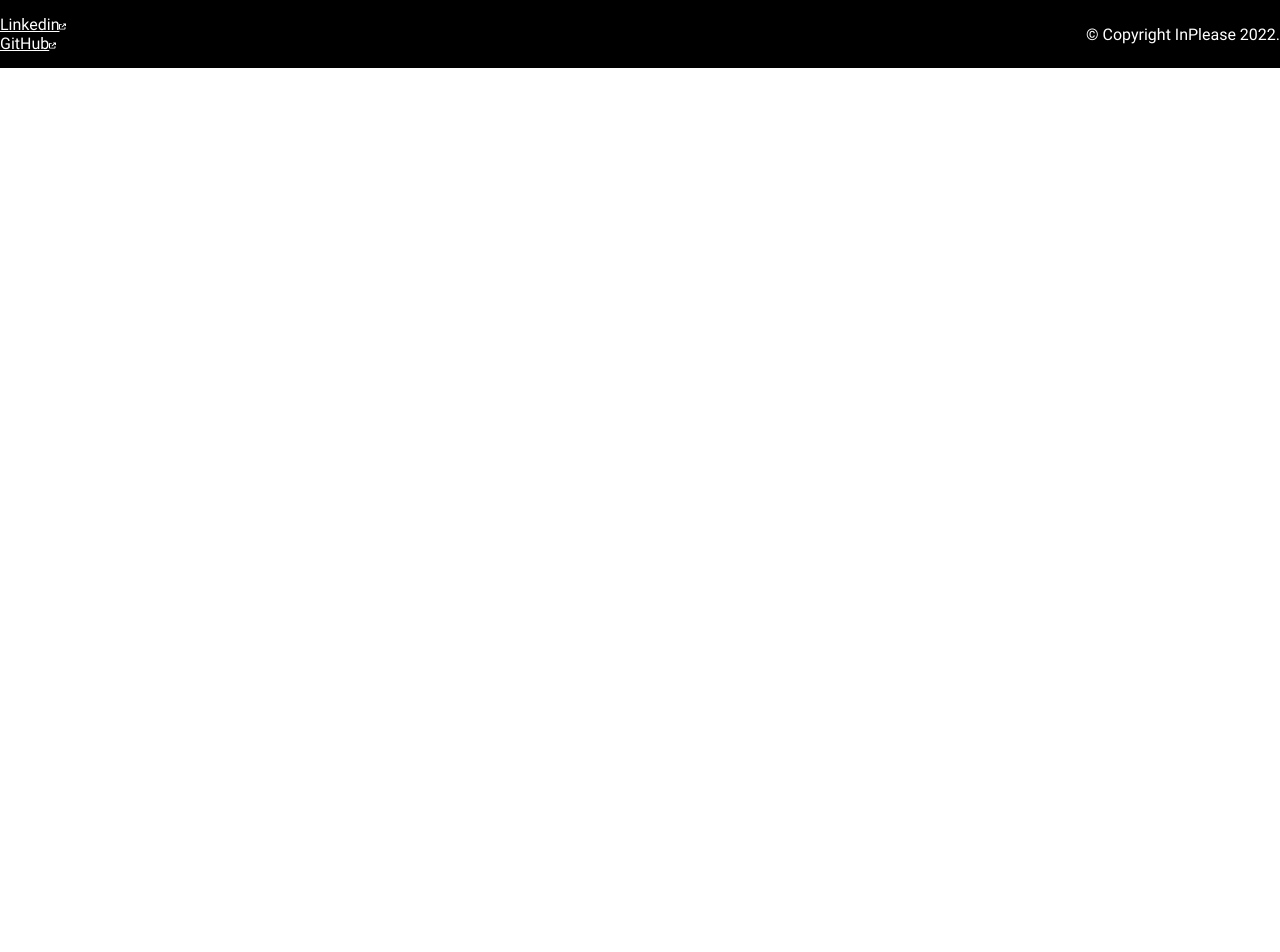
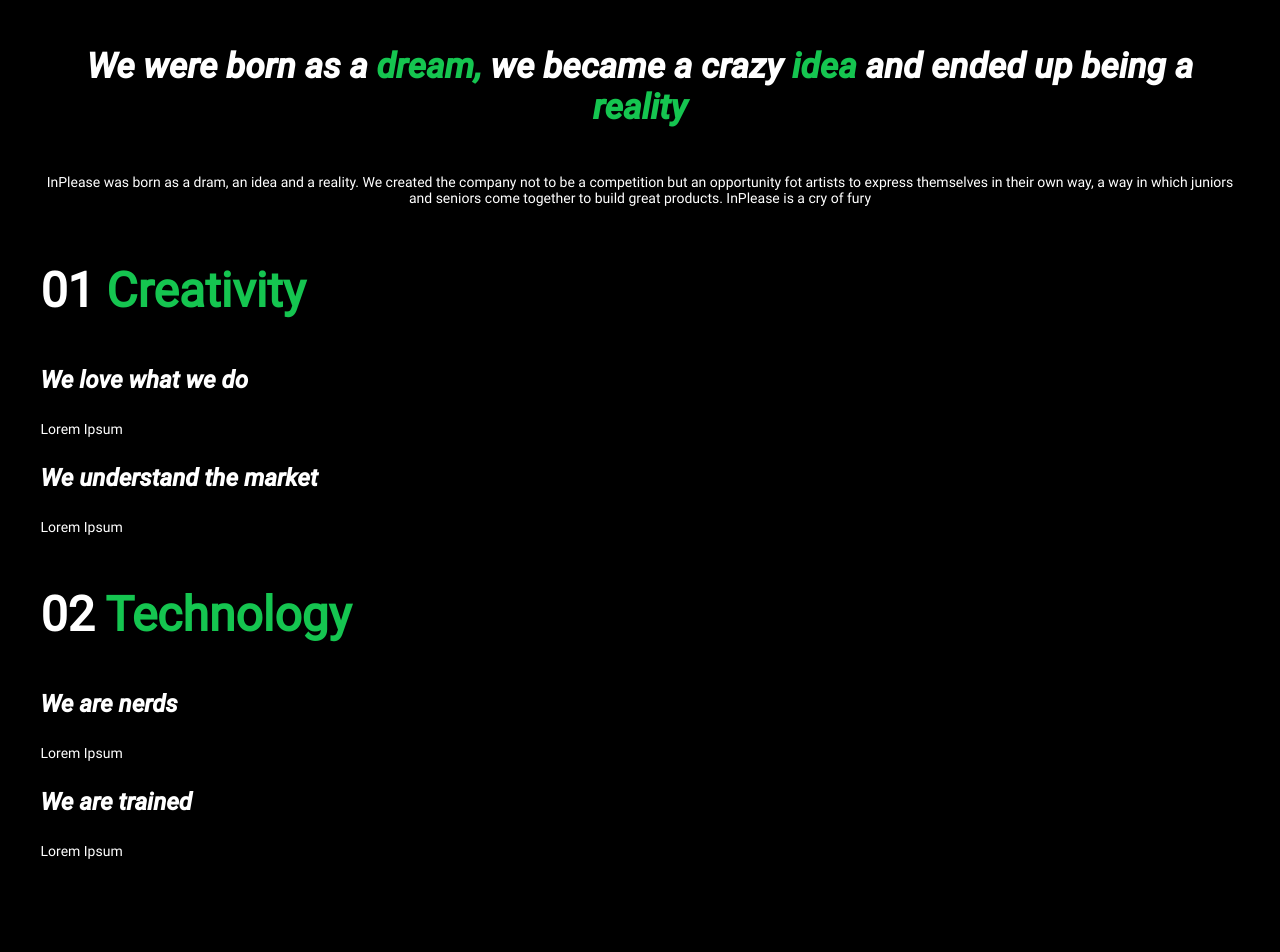
Before and after one commit to InPlease/inplease-web, a React (Create React App) app: page / in a window 1280 px wide. Shown: the top 952 px of the page. Before the commit the page ends 800 px from the top, so only its background shows below. Built offline with nearby package versions, Linux system fonts and the light colour scheme.

Commit message:
about-commit

```diff
--- a/src/App.js
+++ b/src/App.js
@@ -1,10 +1,10 @@
 //Components
-import Footer from './components/Footer'
+import AboutUs from './components/aboutUs'
 
 function App() {
   return (
     <div className="App">
-      <Footer />
+      <AboutUs />
     </div>
   )
 }
--- a/src/assets/style/_globalMixins.scss
+++ b/src/assets/style/_globalMixins.scss
@@ -5,3 +5,8 @@
   align-items: center;
   background-color: $black-color;
 }
+@mixin aboutDefaulGroup {
+  display: flex;
+  flex-direction: column;
+  background-color: $black-color;
+}
--- /dev/null
+++ b/src/assets/style/components/aboutUs.scss
@@ -0,0 +1,143 @@
+@mixin textGroup {
+    color: $white-color;
+  }
+
+.about{
+    @include aboutDefaulGroup;
+
+    &-components{
+       margin-left: 40.5px;
+       margin-right: 40.5px;
+        @include textGroup()
+    }
+
+    &-title{
+        font-size: 35px;
+        text-align: center;
+        font-family: Robot-Medium;
+        margin-top: 46px;
+        margin-bottom: 46px;
+
+     &-textColor {
+        color: $green-color;
+        size: 72px;
+        word-spacing: 0.3;
+
+      }
+    }
+
+    &-paragraf{
+        margin-bottom: 56px;
+        font-size: 14px;
+        text-align: center;
+
+
+    }
+
+    &-sections{
+        margin-bottom: 145px;
+        &-creativity{
+            &-title{
+            margin-bottom: 47px;
+            font-size: 48px;
+
+        }
+        &-firstTitle{
+            font-size: 24px;
+            font-family: Robot-Medium;
+            margin-bottom: 27px;
+        }
+
+        &-secondTitle{
+            font-size: 24px;
+            font-family: Robot-Medium;
+            margin-bottom: 27px;
+        }
+        &-firstContent{
+            font-size: 14px;
+            margin-bottom: 27px;
+        }
+
+        &-secondContent{
+            font-size: 14px;
+            margin-bottom: 51px;
+        }
+    }
+
+    &-tecnology{
+        &-title{
+        margin-bottom: 47px;
+        font-size: 48px;
+
+    }
+    &-firstTitle{
+        font-size: 24px;
+        font-family: Robot-Medium;
+        margin-bottom: 27px;
+    }
+
+    &-secondTitle{
+        font-size: 24px;
+        font-family: Robot-Medium;
+        margin-bottom: 27px;
+    }
+    &-firstContent{
+        font-size: 14px;
+        margin-bottom: 27px;
+    }
+
+    &-secondContent{
+        font-size: 14px;
+    }
+}
+
+
+}
+    &-ourFamily{
+        display: flex;
+        flex-direction: column;
+
+       &-title{
+        text-align: center;
+        font-size: 48px;
+        font-family: Roboto-Thin-Italic;
+       }
+
+        &-img{
+            width: 100%;
+            margin-top: 54px;
+            margin-bottom: 54px;
+            align-items: center;
+        }
+       &-personIfo{
+        font-size: 24px;
+       }
+
+    }
+    &-lema{
+        margin-top: 58px;
+        margin-bottom: 58px;
+        font-size: 18px;
+        margin-right: 25px;
+        margin-left: 25px;
+        text-align: center;
+    }
+
+    &-button{
+        display: flex;
+        justify-content: center;
+        margin-top: 52px;
+        margin-bottom: 52px;
+        &-Contact {
+            color: $white-color;
+            background-color: $black-color;
+            border-color: $green-color;
+            border-radius: 20px;
+            width: 250px;
+            height: 42px;
+            font-size: 13px;
+
+          }
+      }
+
+}
--- a/src/assets/style/index.scss
+++ b/src/assets/style/index.scss
@@ -5,6 +5,7 @@
 
 // Components
 @import './components/footer.scss';
+@import './components/aboutUs.scss';
 
 * {
   margin: 0px;
--- /dev/null
+++ b/src/components/aboutUs.js
@@ -0,0 +1,86 @@
+//assents
+import founder__image from '../assets/img/founder__image.svg'
+function AboutUs() {
+  return (
+    <div className="about">
+      <div className="about-components">
+        <h2 className="about-title">
+          We were born as a
+          <span className="about-title-textColor"> dream,</span> we became a
+          crazy
+          <span className="about-title-textColor"> idea</span> and ended up
+          being a<span className="about-title-textColor"> reality</span>
+        </h2>
+        <p className="about-paragraf">
+          InPlease was born as a dram, an idea and a reality. We created the
+          company not to be a competition but an opportunity fot artists to
+          express themselves in their own way, a way in which juniors and
+          seniors come together to build great products. InPlease is a cry of
+          fury
+        </p>
+        <div className="about-sections">
+          <div className="about-sections-creativity">
+            <h1 className="about-sections-creativity-title">
+              01 <span className="about-title-textColor">Creativity</span>
+            </h1>
+            <h3 className="about-sections-creativity-firstTitle">
+              We love what we do
+            </h3>
+            <p className="about-sections-creativity-firstContent">
+              Lorem Ipsum
+            </p>
+
+            <h3 className="about-sections-creativity-secondTitle">
+              We understand the market
+            </h3>
+
+            <p className="about-sections-creativity-secondContent">
+              Lorem Ipsum
+            </p>
+          </div>
+
+          <div className="about-sections-tecnology">
+            <h1 className="about-sections-tecnology-title">
+              02 <span className="about-title-textColor">Technology</span>
+            </h1>
+          </div>
+
+          <h3 className="about-sections-tecnology-firstTitle">We are nerds</h3>
+
+          <p className="about-sections-tecnology-firstContent">Lorem Ipsum</p>
+
+          <h3 className="about-sections-tecnology-secondTitle">
+            We are trained
+          </h3>
+
+          <p className="about-sections-tecnology-secondContent">Lorem Ipsum</p>
+        </div>
+        <div className="about-ourFamily">
+          <h1 className="about-ourFamily-title">Our family</h1>
+
+          <img
+            className="about-ourFamily-img"
+            src={founder__image}
+            alt="Our Family"
+          />
+
+          <h3 className="about-ourFamily-personIfo">Jhornan Colina</h3>
+          <h3 className="about-ourFamily-personIfo"> Founder</h3>
+        </div>
+
+        <h4 className="about-lema">
+          {' '}
+          <span className="about-title-textColor">"</span> Let's build something
+          different, let's create art.
+          <span className="about-title-textColor"> "</span>
+        </h4>
+
+        <div className="about-button">
+          <button className="about-button-Contact">Contact us :)</button>
+        </div>
+      </div>
+    </div>
+  )
+}
+
+export default AboutUs
```
Also changed, not shown: src/assets/img/founder__image.svg (added).
